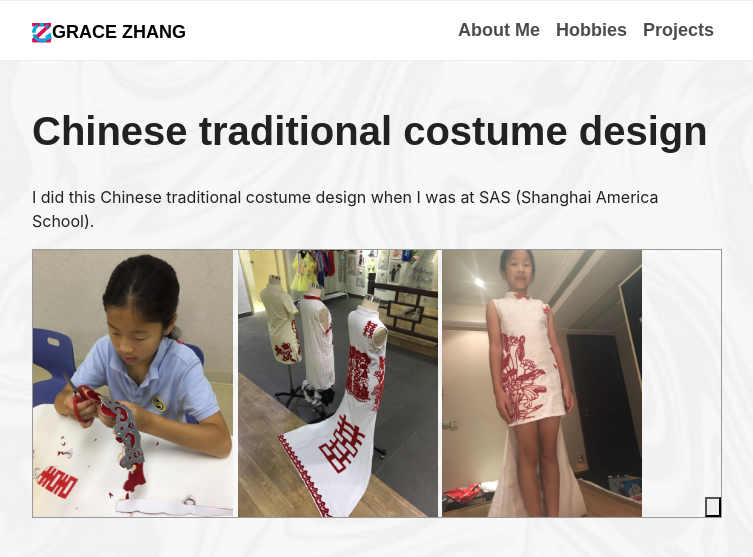
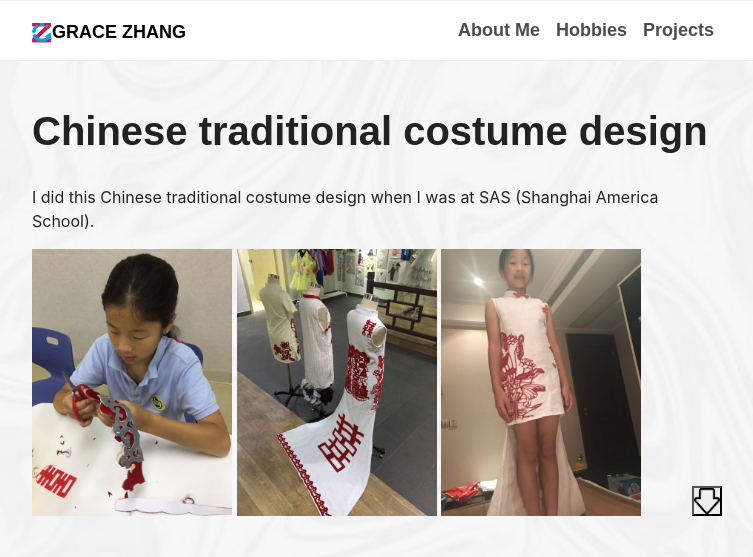
Before and after one commit to gracezca99/gracezca99.github.io, a Jekyll site: the page built from projects/costume.md, in a window 1280 px wide. Shown: the top 557 px of the page, without its empty margins (263-1016 px from the left). Built offline with Jekyll 4.4.1, drawn with Linux system fonts in a browser that asks for light colours; some web fonts are replaced; our own code applies the rules of GitHub Pages for plain Markdown files.

Commit message:
adjust style

```diff
--- a/_includes/head.html
+++ b/_includes/head.html
@@ -24,12 +24,17 @@
   <script>
     $( document ).ready(function() {
       $('.expander').each(function(){
-        var h1 = $(this).parent().toggleClass('expanded').height();
-        var h2 = $(this).parent().toggleClass('expanded').height();
+        var parent = $(this).parent();
+        var h1 = parent.height();
+        parent.style.maxHeight = parent.dataset.initHeight;
+        var h2 = parent.height();
         if (h1 != h2) $(this).fadeOut();
       });
       $('.expander').click(function(){
-        $(this).parent().toggleClass('expanded', 1000);
+        var parent = $(this).parent();
+        parent.animate({
+           'max-height': ((parent.style.maxHeight == parent.dataset.initHeight) ? '' : parent.dataset.initHeight)
+        }, 500);
         $(this).toggleClass('expanded');
       });
     });
--- a/main.css
+++ b/main.css
@@ -70,20 +70,18 @@
 
 .expandable-container{
     overflow: hidden;
-    max-height: attr(init-height px);;
     position: relative;
-    border:1px solid #999;
-}
-
-.expandable-container.expanded{
-    max-height:none;
 }
 
 .expander{
     position: absolute;
     right:0;
     bottom:0;
-    height:20px;
+    height:30px;
+    width: 30px;
+    background-size: contain;
+    background-repeat: no-repeat;
+    background-position: center center;
     background-image: url(/images/down_arrow.png);
 }
 .expander.expanded{
--- a/projects/costume.md
+++ b/projects/costume.md
@@ -5,7 +5,7 @@
 # Chinese traditional costume design
   I did this Chinese traditional costume design when I was at SAS (Shanghai America School).
 
-<div class="expandable-container" init-height=100>
+<div class="expandable-container" data-init-height="200px">
     <img src="/images/Grace-art1.jpeg" width="200">
     <img src="/images/Grace-art2.jpeg" width="200">
     <img src="/images/Grace-art3.jpeg" width="200">
```
Also changed, not shown: projects/community_service.md (+1 -1 lines).
